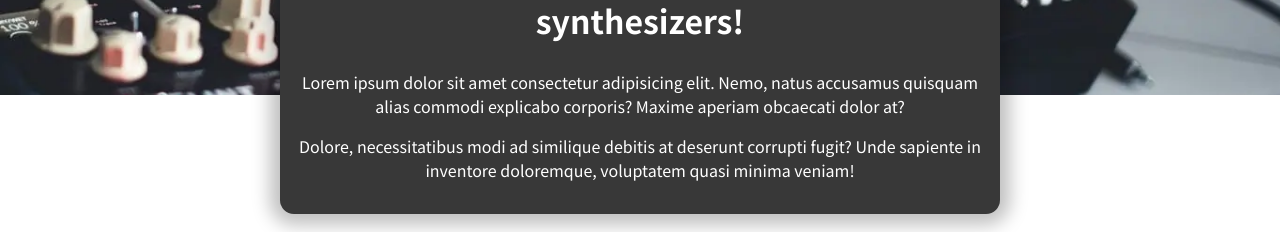
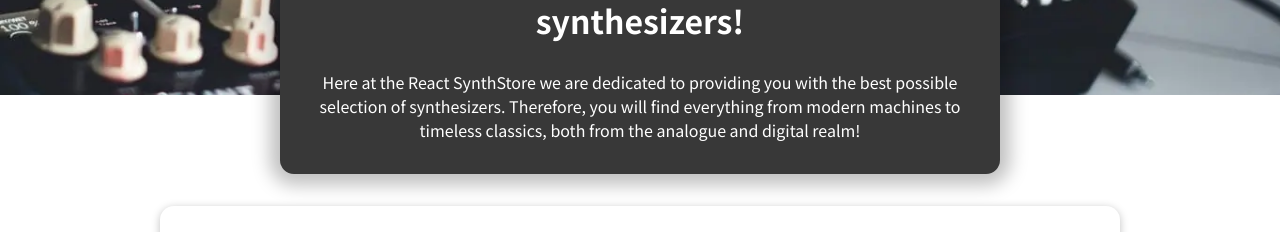
Before and after one commit to qjstuart/react-synth-store, a React (Create React App) app: page / in a window 1280 px wide. Shown: the part 465-697 px from the top of the page. Built offline with nearby package versions, Linux system fonts and the light colour scheme; grey boxes are pictures that could not be loaded.

Commit message:
Update styles and fix typos

```diff
--- a/src/components/Layout/Header.module.css
+++ b/src/components/Layout/Header.module.css
@@ -17,6 +17,7 @@
 .main-image {
   width: 100%;
   height: 35rem;
+  /* height: 100%; */
   z-index: 0;
   overflow: hidden;
 }
@@ -26,4 +27,6 @@
   height: 127%;
   object-fit: cover;
   transform: rotateZ(0deg) translateY(-3rem) translateX(0rem);
+  box-shadow: 0px 2px 10px 0px rgba(0,0,0,0.2);
+  -ms-interpolation-mode: bicubic;
 }
--- a/src/components/Synths/SynthItem/SynthItem.js
+++ b/src/components/Synths/SynthItem/SynthItem.js
@@ -10,7 +10,7 @@ const SynthItem = (props) => {
 
   const cartCtx = useContext(CartContext);
 
-  const addToCardHandler = (enteredQuantityNumber) => {
+  const addToCartHandler = (enteredQuantityNumber) => {
     cartCtx.addItem({
       id: props.id,
       name: props.name,
@@ -30,7 +30,7 @@ const SynthItem = (props) => {
         <SynthThumbnail src={props.thumbnail} />
       </div>
       <div>
-        <SynthItemForm id={props.id} onAddToCart={addToCardHandler} />
+        <SynthItemForm id={props.id} onAddToCart={addToCartHandler} />
       </div>
     </li>
   );
--- a/src/components/Synths/SynthsSummary.js
+++ b/src/components/Synths/SynthsSummary.js
@@ -5,14 +5,8 @@ const SynthsSummary = () => {
     <section className={styles.summary}>
       <h2>Choose from our selection of legendary synthesizers!</h2>
       <p>
-        Lorem ipsum dolor sit amet consectetur adipisicing elit. Nemo, natus
-        accusamus quisquam alias commodi explicabo corporis? Maxime aperiam
-        obcaecati dolor at?
-      </p>
-      <p>
-        Dolore, necessitatibus modi ad similique debitis at deserunt corrupti
-        fugit? Unde sapiente in inventore doloremque, voluptatem quasi minima
-        veniam!
+        Here at the React SynthStore we are dedicated to providing you with the best possible selection of synthesizers.
+        Therefore, you will find everything from modern machines to timeless classics, both from the analogue and digital realm!
       </p>
     </section>
   );
```
